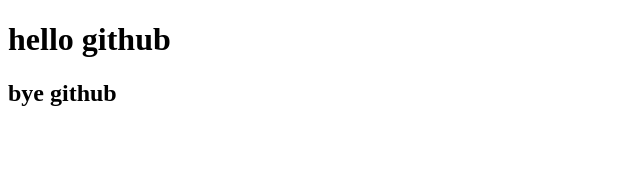
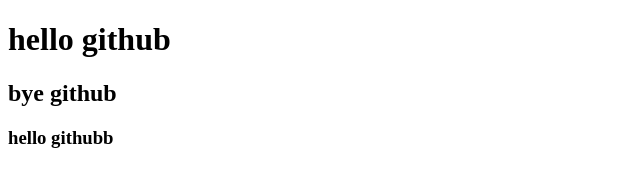
Before and after one commit to topiso27/github_test, a plain HTML site: page index.html in a window 1280 px wide. Shown: the whole page, without its empty margins (0-640 px from the left). Drawn offline with Linux system fonts and the light colour scheme.

Commit message:
[update] h3 추가

```diff
--- a/index.html
+++ b/index.html
@@ -8,5 +8,6 @@
 <body>
     <h1>hello github</h1>
     <h2>bye github</h2>
+    <h3>hello githubb</h3>
 </body>
 </html>
```
